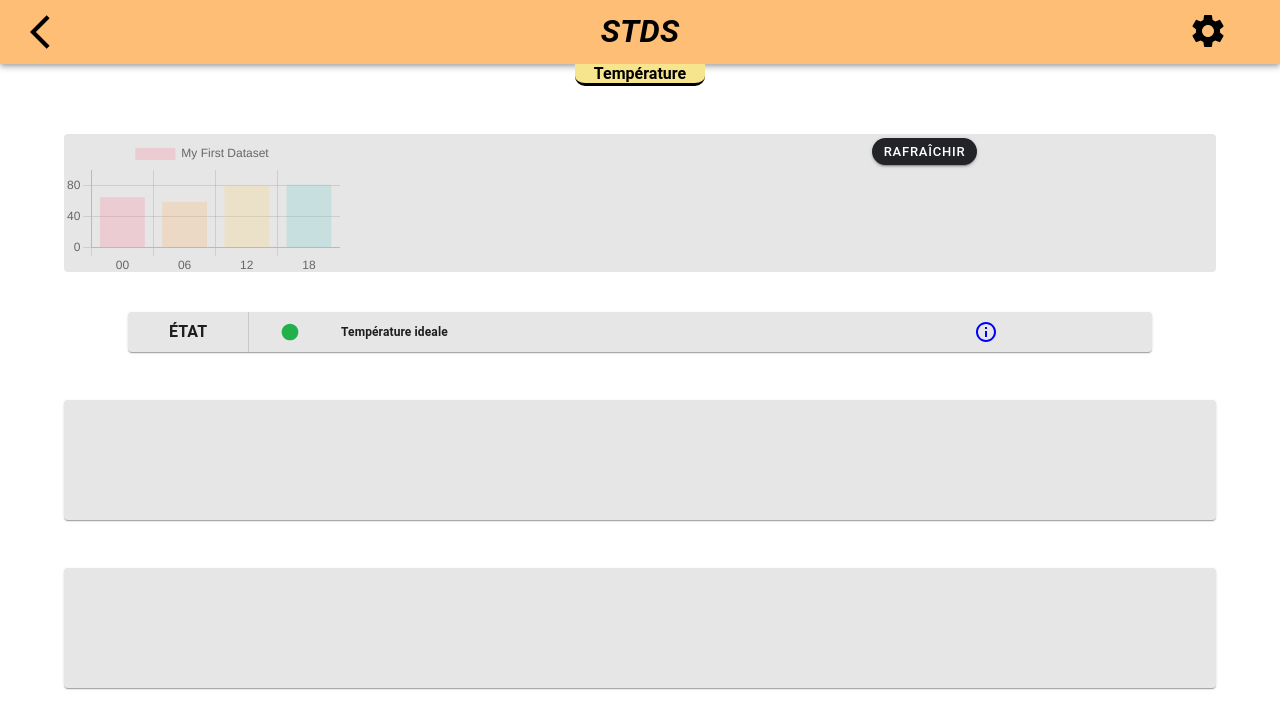
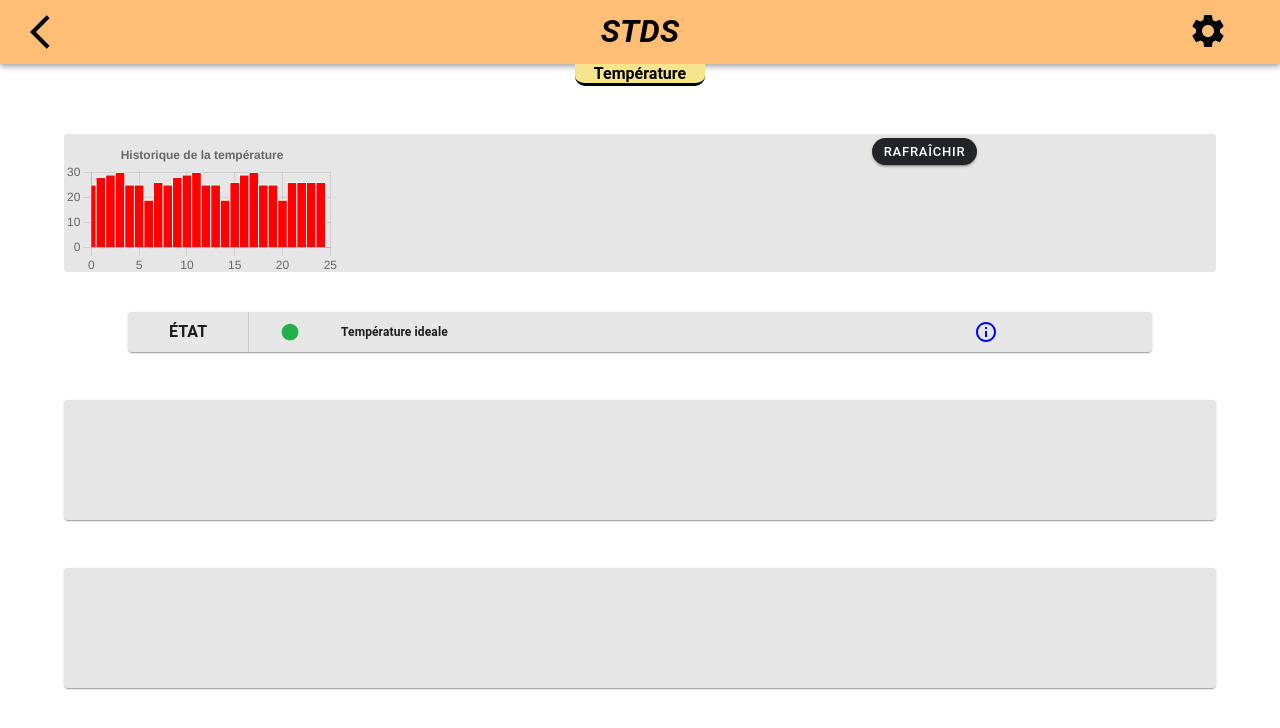
Before and after one commit to Falsimane/SAE-ALT-S3-Dev-22-23-STDS-3B-Equipe-4, a React (Create React App) app in the folder Application/stds-app/: page /temperature in a window 1280 px wide. Shown: the top 728 px of the page. Built offline with nearby package versions, Linux system fonts and the light colour scheme; no server answers.

Commit message:
ADD: BarChart Ref #18

```diff
--- a/Application/stds-app/src/components/BarChart.tsx
+++ b/Application/stds-app/src/components/BarChart.tsx
@@ -11,37 +11,77 @@ export default function BarChart(){
     const fetchData = () => {
         getData("T1", "24h").then(function (pfResponse) {
             setDataSet(pfResponse);
-            console.log(pfResponse);
+
         });
     }
 
-
+    const options = {
+        plugins: {
+            legend: {
+                display:false,
+                position: 'top' as const,
+            },
+            title: {
+                display: true,
+                text: 'Historique de la température' as const,
+            },
+        },
+        scales: {
+            x: {
+                type: 'linear' as const,
+                offset: false,
+                grid: {
+                    offset: false,
+                }
+            }
+        }
+    };
 
 
     const data = {
-        labels: ['00', '06', '12', '18'],
         datasets: [{
-            label: 'My First Dataset',
-            data: [65, 59, 80, 81],
+            data: [
+                {x: 0, y:25},
+                {x: 1, y:28},
+                {x: 2, y:29},
+                {x: 3, y:30},
+                {x: 4, y:25},
+                {x: 5, y:25},
+                {x: 6, y:19},
+                {x: 7, y:26},
+                {x: 8, y:25},
+                {x: 9, y:28},
+                {x: 10, y:29},
+                {x: 11, y:30},
+                {x: 12, y:25},
+                {x: 13, y:25},
+                {x: 14, y:19},
+                {x: 15, y:26},
+                {x: 16, y:29},
+                {x: 17, y:30},
+                {x: 18, y:25},
+                {x: 19, y:25},
+                {x: 20, y:19},
+                {x: 21, y:26},
+                {x: 22, y:26},
+                {x: 23, y:26},
+                {x: 24, y:26}
+            ],
             backgroundColor: [
-                'rgba(255, 99, 132, 0.2)',
-                'rgba(255, 159, 64, 0.2)',
-                'rgba(255, 205, 86, 0.2)',
-                'rgba(75, 192, 192, 0.2)',
-                'rgba(54, 162, 235, 0.2)',
-                'rgba(153, 102, 255, 0.2)',
-                'rgba(201, 203, 207, 0.2)'
+                '#FF0000'
             ],
             borderColor: [
-                'rgb(255, 99, 132)',
-                'rgb(255, 159, 64)',
-                'rgb(255, 205, 86)',
-                'rgb(75, 192, 192)'
-                ]
-        }]
+                '#FFFFFF'
+            ],
+            borderWidth: 1,
+            barPercentage: 1,
+            categoryPercentage: 24,
+            barThickness: 10,
+            tension: 0.1
+        }],
     };
 
     return (
-        <Bar data={data} />
+        <Bar data={data} options={options}/>
     );
 }
--- a/Application/stds-app/src/components/Button.tsx
+++ b/Application/stds-app/src/components/Button.tsx
@@ -4,7 +4,7 @@ import { IonButton } from '@ionic/react';
 function Refresh() {
     return (
         <>
-            <IonButton shape="round" size="small" type="reset" color="dark">Rafraîchir</IonButton>
+            <IonButton shape="round" size="small" color="dark">Rafraîchir</IonButton>
         </>
     );
 }
--- a/Application/stds-app/src/pages/Temperature.tsx
+++ b/Application/stds-app/src/pages/Temperature.tsx
@@ -22,7 +22,7 @@ export default function Temperature() {
                 </IonRefresher>
 
                 <Box sx={{ height:"20%", width: "90%", backgroundColor:"#E6E6E6", marginLeft: "5%", marginTop: 3, borderRadius:1}}>
-                    <Box sx={{height:"3%", width: "10%", backgroundColor:"E6E6E6", marginLeft: "70%", marginTop: 0}}>
+                    <Box sx={{height:"3%", width: "5%", backgroundColor:"E6E6E6", marginLeft: "70%", marginTop: 0}}>
                         <Button />
                     </Box>
                     <BarChart />
```
